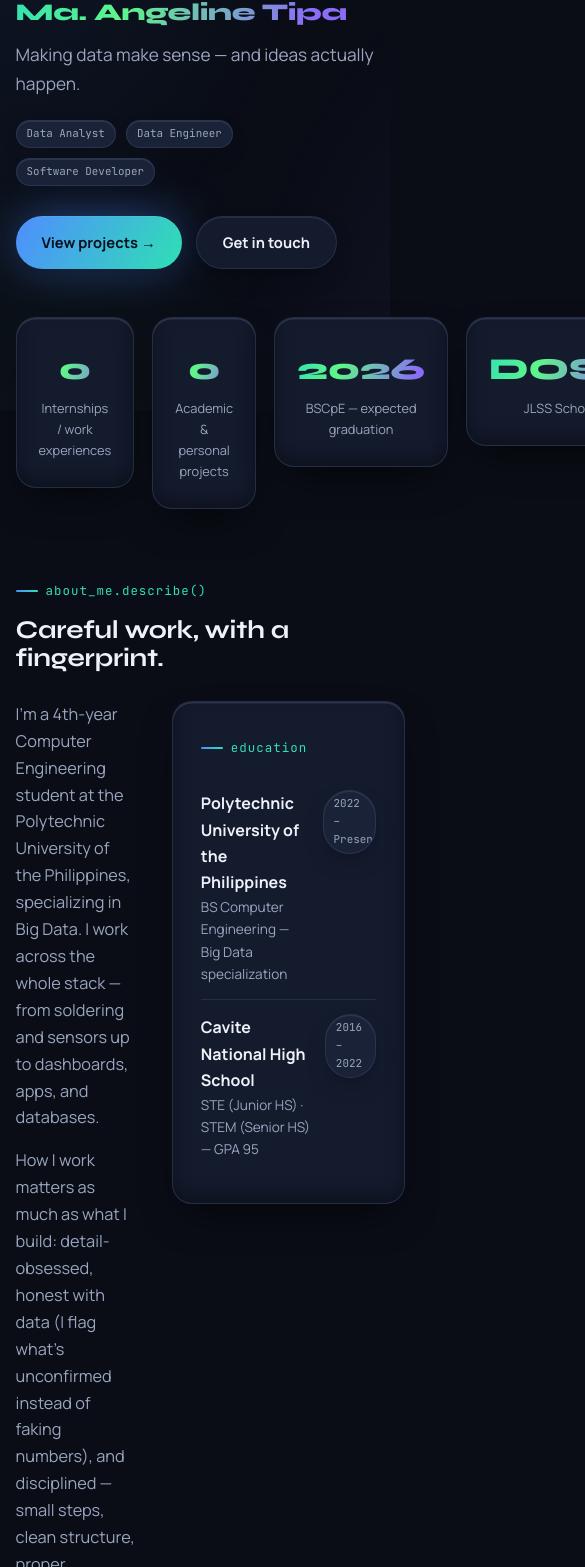
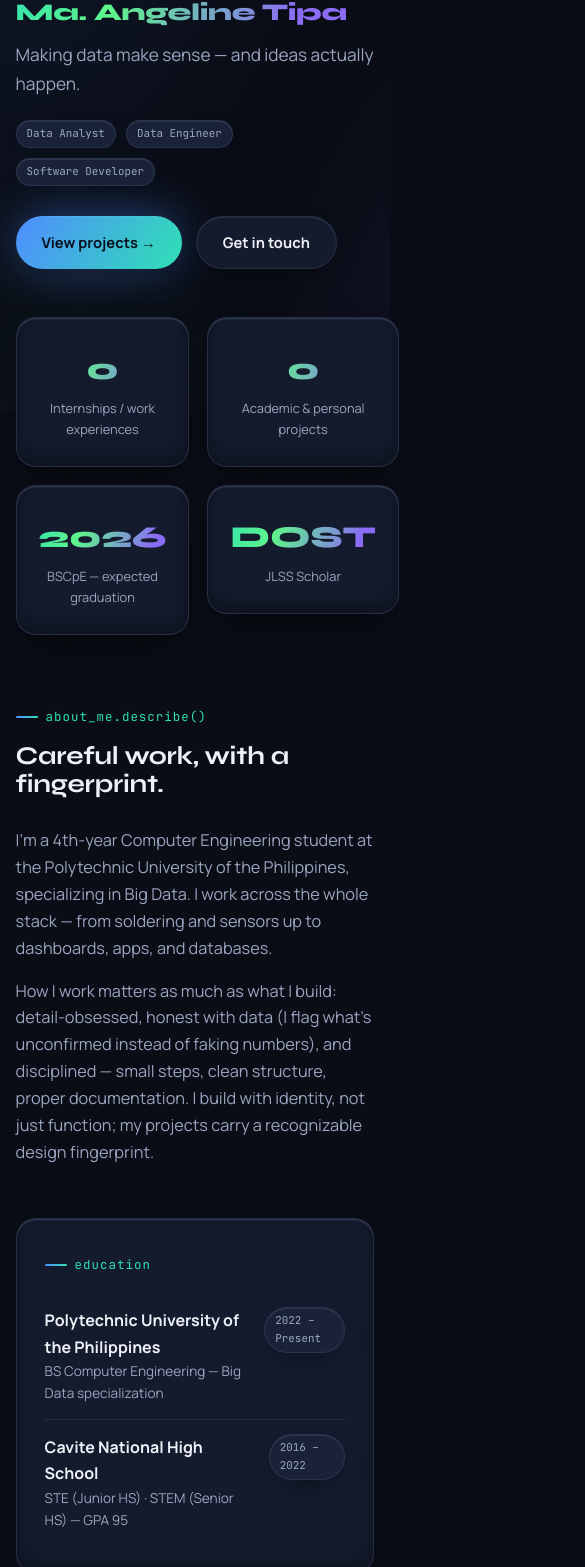
Before and after one commit to angelinetipa/opal-portfolio, a React (Vite) app: page / in a window 390 px wide. Shown: the part 433-2000 px from the top of the page, 585 px wide, since content can reach past the window. Built offline with nearby package versions, Linux system fonts and the light colour scheme; no server answers; the database is empty.

Commit message:
fix: restore mobile stacking for stats and about section

```diff
--- a/src/pages/Home.css
+++ b/src/pages/Home.css
@@ -62,6 +62,8 @@
   .hero-visual { max-width: 290px; margin: 0 auto; }
   .fc-1 { left: 0; }
   .fc-2 { right: 0; }
+  .stats { grid-template-columns: repeat(2, 1fr); }
+  .about-grid, .skill-list { grid-template-columns: 1fr; }
 }
 
 /* TOOLKIT */
```
